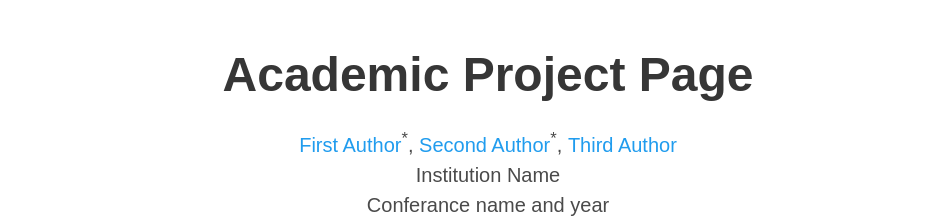
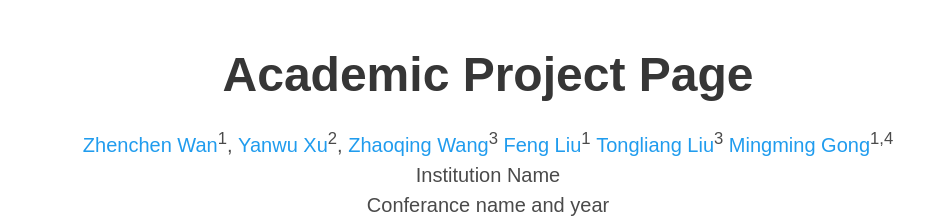
Before and after one commit to ZhenchenWan/MF-VITON, a plain HTML site: page index.html in a window 1280 px wide. Shown: the top 224 px of the page, without its empty margins (152-1095 px from the left). Drawn offline with nearby package versions, Linux system fonts and the light colour scheme; some icons are missing; a web font is replaced by a local one.

Commit message:
initial submission

```diff
--- a/index.html
+++ b/index.html
@@ -24,8 +24,8 @@
   <meta name="viewport" content="width=device-width, initial-scale=1">
 
 
-  <title>Academic Project Page</title>
-  <link rel="icon" type="image/x-icon" href="static/images/favicon.ico">
+  <title>MF-VITON: High-Fidelity Mask-Free Virtual Try-On with Minimal Input</title>
+  <link rel="icon" type="image/x-icon" href="static/images/try-icon.jpg">
   <link href="https://fonts.googleapis.com/css?family=Google+Sans|Noto+Sans|Castoro"
   rel="stylesheet">
 
@@ -56,13 +56,25 @@
             <div class="is-size-5 publication-authors">
               <!-- Paper authors -->
               <span class="author-block">
-                <a href="FIRST AUTHOR PERSONAL LINK" target="_blank">First Author</a><sup>*</sup>,</span>
-                <span class="author-block">
-                  <a href="SECOND AUTHOR PERSONAL LINK" target="_blank">Second Author</a><sup>*</sup>,</span>
-                  <span class="author-block">
-                    <a href="THIRD AUTHOR PERSONAL LINK" target="_blank">Third Author</a>
-                  </span>
-                  </div>
+                <a href="https://scholar.google.com/citations?user=zKh-MAEAAAAJ&hl=en&oi=ao" target="_blank">Zhenchen Wan</a><sup>1</sup>,
+              </span>
+              <span class="author-block">
+                <a href="https://scholar.google.com/citations?hl=en&user=NOEyacoAAAAJ" target="_blank">Yanwu Xu</a><sup>2</sup>,
+              </span>
+              <span class="author-block">
+                <a href="https://scholar.google.com/citations?user=ZqOjPKQAAAAJ&hl=en&oi=ao" target="_blank">Zhaoqing Wang</a><sup>3</sup>
+              </span>
+              <span class="author-block">
+                <a href="https://scholar.google.com/citations?hl=en&user=eqe3JS8AAAAJ" target="_blank">Feng Liu</a><sup>1</sup>
+              </span>
+              <span class="author-block">
+                <a href="https://scholar.google.com/citations?hl=en&user=EiLdZ_YAAAAJ" target="_blank">Tongliang Liu</a><sup>3</sup>
+              </span>
+              <span class="author-block">
+                <a href="https://scholar.google.com/citations?hl=en&user=6BmiCJIAAAAJ" target="_blank">Mingming Gong</a><sup>1,4</sup>
+              </span>
+
+              </div>
 
                   <div class="is-size-5 publication-authors">
                     <span class="author-block">Institution Name<br>Conferance name and year</span>
```
Also changed, not shown: static/images/try-icon.jpg (added), 1 other file.
